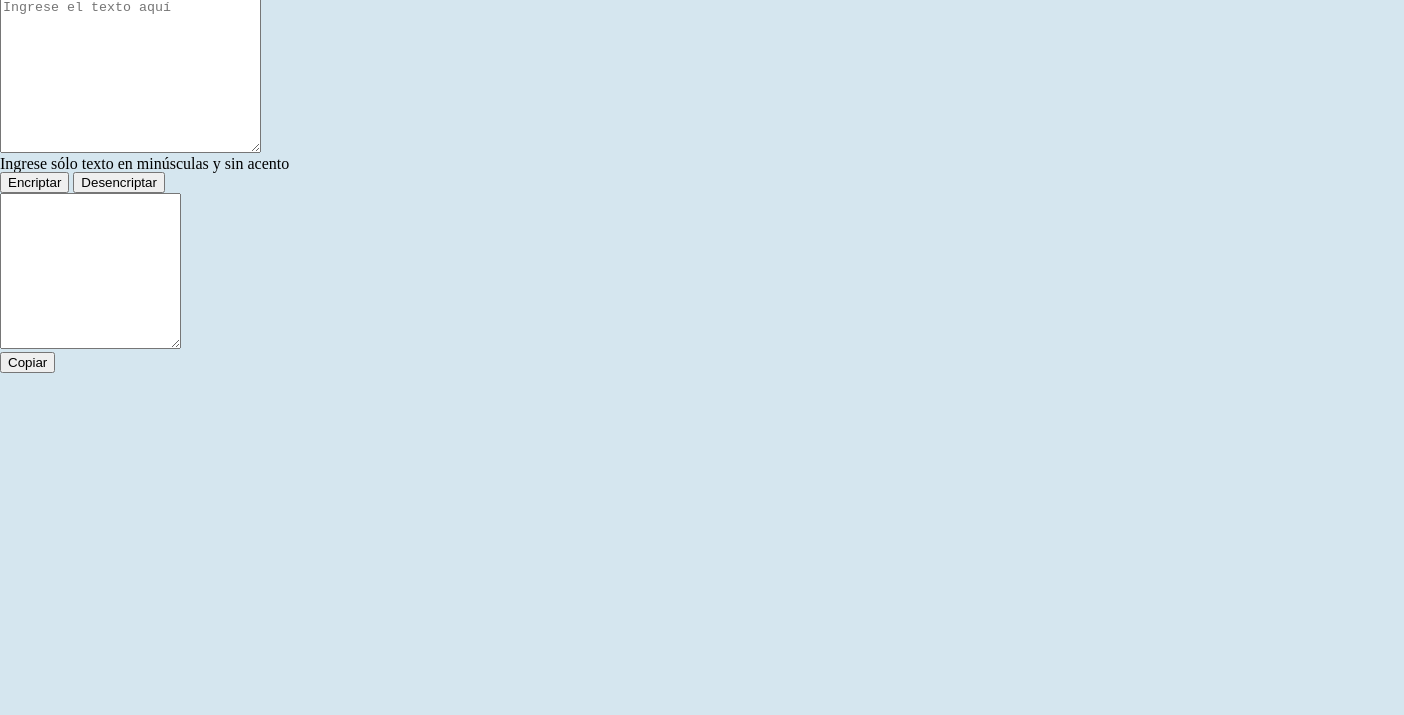
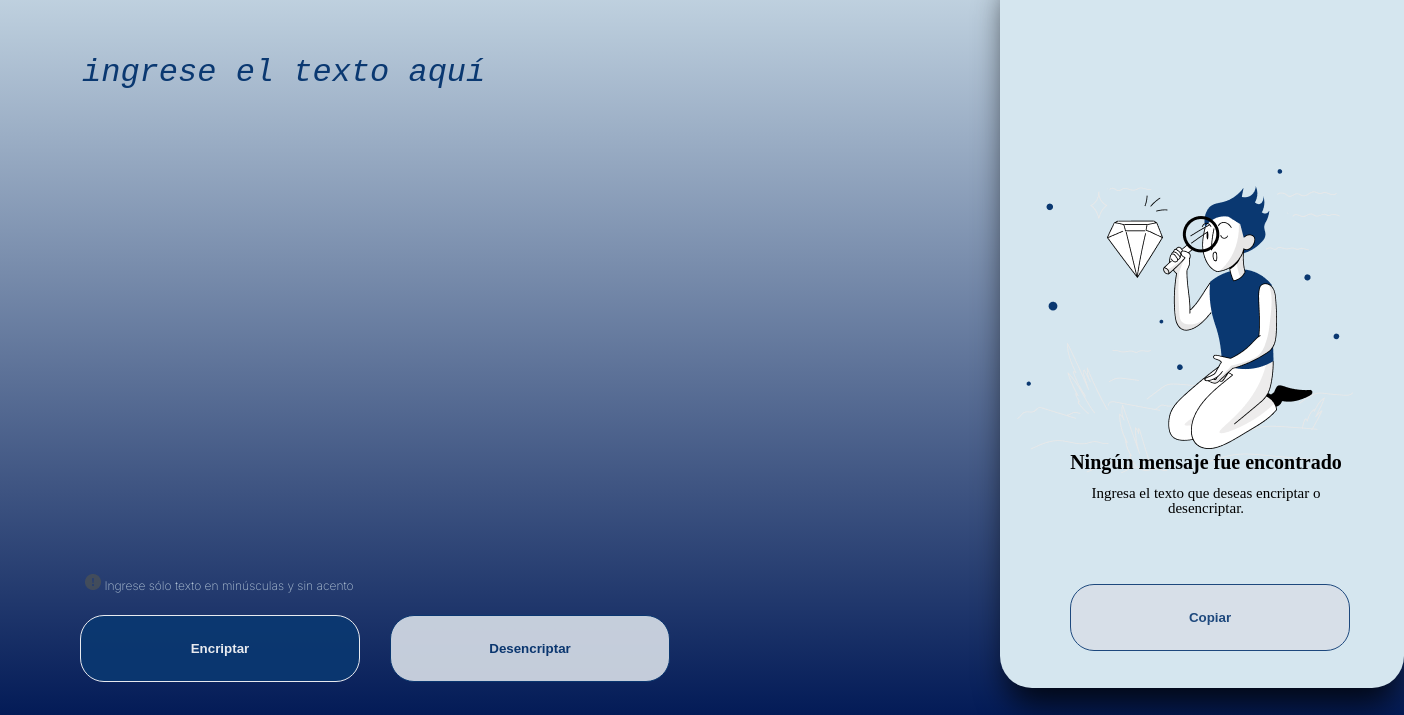
Before and after one commit to AndresVan/Encriptador-de-texto, a plain HTML site: page index.html in a window 1280 px wide. Shown: the part 86-801 px from the top of the page, 1404 px wide, since content can reach past the window. Drawn offline with Linux system fonts and the light colour scheme.

Commit message:
Estilos en /textarea/botones/mensaje

```diff
--- a/index.html
+++ b/index.html
@@ -6,20 +6,22 @@
     <meta name="viewport" content="width=device-width, initial-scale=1.0">
     <link rel="stylesheet" href="reset.css">
     <link rel="stylesheet" href="style.css">
+    <link rel="preconnect" href="https://fonts.googleapis.com">
+    <link rel="preconnect" href="https://fonts.gstatic.com" crossorigin>
+    <link href="https://fonts.googleapis.com/css2?family=Inter:wght@200&family=Montserrat:wght@300&display=swap" rel="stylesheet">
     <title>Encriptador</title>
 </head>
 <body>
     <header>
         <div class="caja">
-            <img src="img/Vector.png" alt="Logo alura" class="logo">
-            <h1>Encriptador</h1>
+            <img src="img/logoalura.png" alt="Logo alura" class="logo">
         </div>
     </header>
     <main>
         <section>
             <textarea cols="30" rows="10" class="text-area" placeholder="Ingrese el texto aquí"></textarea>
             <div>
-            <h6 class="nota">Ingrese sólo texto en minúsculas y sin acento</h6>
+                <h6 class="nota"> <img src="img/exclamacion.png" alt="exc"> Ingrese sólo texto en minúsculas y sin acento</h6>
             </div>
             <div class="botones">
                 <button class="btn-encriptar">Encriptar</button>
@@ -27,13 +29,21 @@
             </div>
         </section>
 
-    <section>
+        <section >
+
             <textarea cols="20" rows="10" class="mensaje"></textarea>
+            <div class="ningun-mensaje">
+                <h1>Ningún mensaje fue encontrado</h1>
+                <h2>Ingresa el texto que deseas encriptar o desencriptar.</h2>
+            </div>
             <div class="copy">
                 <button class="btn-copiar">Copiar</button>
             </div>
         </section>
     </main>
+    <footer>
+
+    </footer>
 
 </body>
 </html>
--- a/style.css
+++ b/style.css
@@ -1,16 +1,167 @@
 body{
+    background: linear-gradient(#d5e6ef, #031b57);
+    font-family: 'Inter';
+    font-style: normal;
+    font-weight: 400;
+    font-size: 32px;
+    line-height: 150%;
+}
+
+/*header*/
+
+.logo{
+    padding-top: 10px; /*Deja un espacio arriba*/
+    margin-left: 10px;  /*Crea un margen respecto a la izquierda*/
+    width: 1%;  /*Dimensiona el tamaño del logo.*/
+}
+
+main{
+    display: flex; /*Alínea los objetos*/
+    margin-bottom: 50px;
+    margin-left: 80px;
+}
+
+.text-area{
+    border: none;
+    resize: none;
+    background: transparent;
+    margin-top: 90px;
+    font-style: italic;
+    font-size: 32px;
+    width: 577px;
+    height: 500px;
+    text-transform: lowercase; /* transforma el texto a minúscula*/
+}
+
+.text-area:focus{
+    outline: none;
+}
+
+::placeholder{
+    color: #0A3871;
+}
+
+.mensaje{
+    width: 400px;
+    height: 730px;
+    resize: none;
+    border-radius: 32px;
+    border: none;
     background: #d5e6ef;
+    position: absolute;
+    left: 1000px;
+    top: 40px;
+    box-shadow: 0px 24px 32px -8px rgba(0, 0, 0, 0.8);
+    background-image: url("img/Muñeco.png");
+    background-repeat: no-repeat;
+    background-position: 25%;
 
 }
 
-/*header*/
-.caja{
-    background: #888;
-    width: 100px;
+.ningun-mensaje{
+    width: 40%;
+    position:relative;
+    margin-top: 70%;
+    margin-left: 400px;
+}
+
+.ningun-mensaje h1{
+    text-align: center;
+    font-family:'Times New Roman', Times, serif;
+    font-size: 20px;
+    font-weight: bold;
+    color: #000000;
+}
+
+.ningun-mensaje h2{
+    text-align: center;
+    font-family:'Times New Roman', Times, serif;
+    line-height: 15px;                          /*Con line-height podemos manipular el interlineado entre p[arrafos y l[ineas.*/
+    font-size: 15px;
+    color: #000000;
+}
+
+.nota{
+    color: #d5e6ef;
+    width: 280px;
+    height: 18px;
+    padding: 5px;
+    font-size: 12px;
+    line-height: 150%;
+    opacity: 0.8;
 
 }
-.logo{
-    width: 31.09px;
-    float: left;
-    margin: 0 20px 20px 0;
+
+.botones{
+    height: 50px;
+    display: flex;
+    margin-top: 18px;
+
 }
+
+.btn-encriptar {
+    background: #0A3871;
+    font-weight: bold;
+    color: #ffffff;
+    opacity: 0.9;
+    text-align: center;
+    padding: 20px;
+    border-radius: 24px;
+    width: 280px;
+    height: 67px;
+    border: 1px solid;
+    cursor: pointer;
+
+}
+
+.btn-encriptar:hover{
+    transform: scale(1.1);
+    background: rgba(25, 133, 222, 0.8);
+}
+
+.btn-desencriptar {
+    margin-left: 30px;
+    font-weight: bold;
+    background: #d8dfe8;
+    color: #0A3871;
+    opacity: 0.9;
+    text-align: center;
+    padding: 20px;
+    border-radius: 24px;
+    width: 280px;
+    height: 67px;
+    border: 1px solid;
+    cursor: pointer;
+}
+
+.btn-desencriptar:hover{
+    transform: scale(1.1);
+    background: rgba(168, 203, 231, 0.8);
+}
+
+.copy{
+    background: #dce2e5;
+    margin-top: 68px;
+    margin-left: 400px;
+
+}
+
+.btn-copiar{
+    font-weight: bold;
+    background: #d8dfe8;
+    color: #0A3871;
+    opacity: 0.9;
+    text-align: center;
+    border-radius: 24px;
+    width: 280px;
+    height: 67px;
+    border: 1px solid;
+    cursor: pointer;
+    left: 1000px;
+
+}
+
+.btn-copiar:hover{
+    transform: scale(1.1);
+    background: rgba(168, 203, 231, 0.8);
+}
```
Also changed, not shown: img/Muñeco.png (added), img/exclamacion.png (added), img/logoalura.png (renamed from img/Vector.png). Lines whose indentation alone changed are shown as unchanged.
